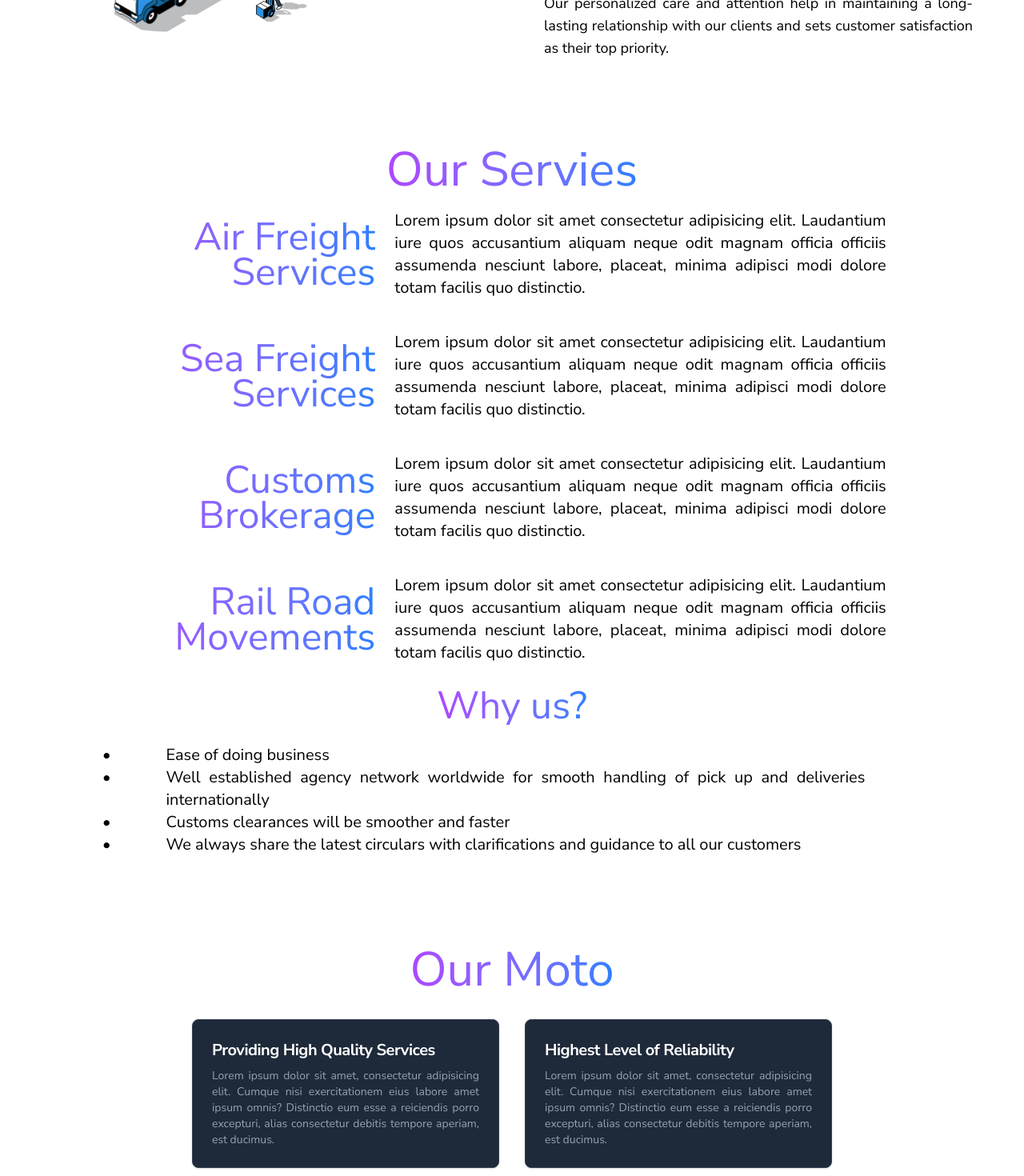
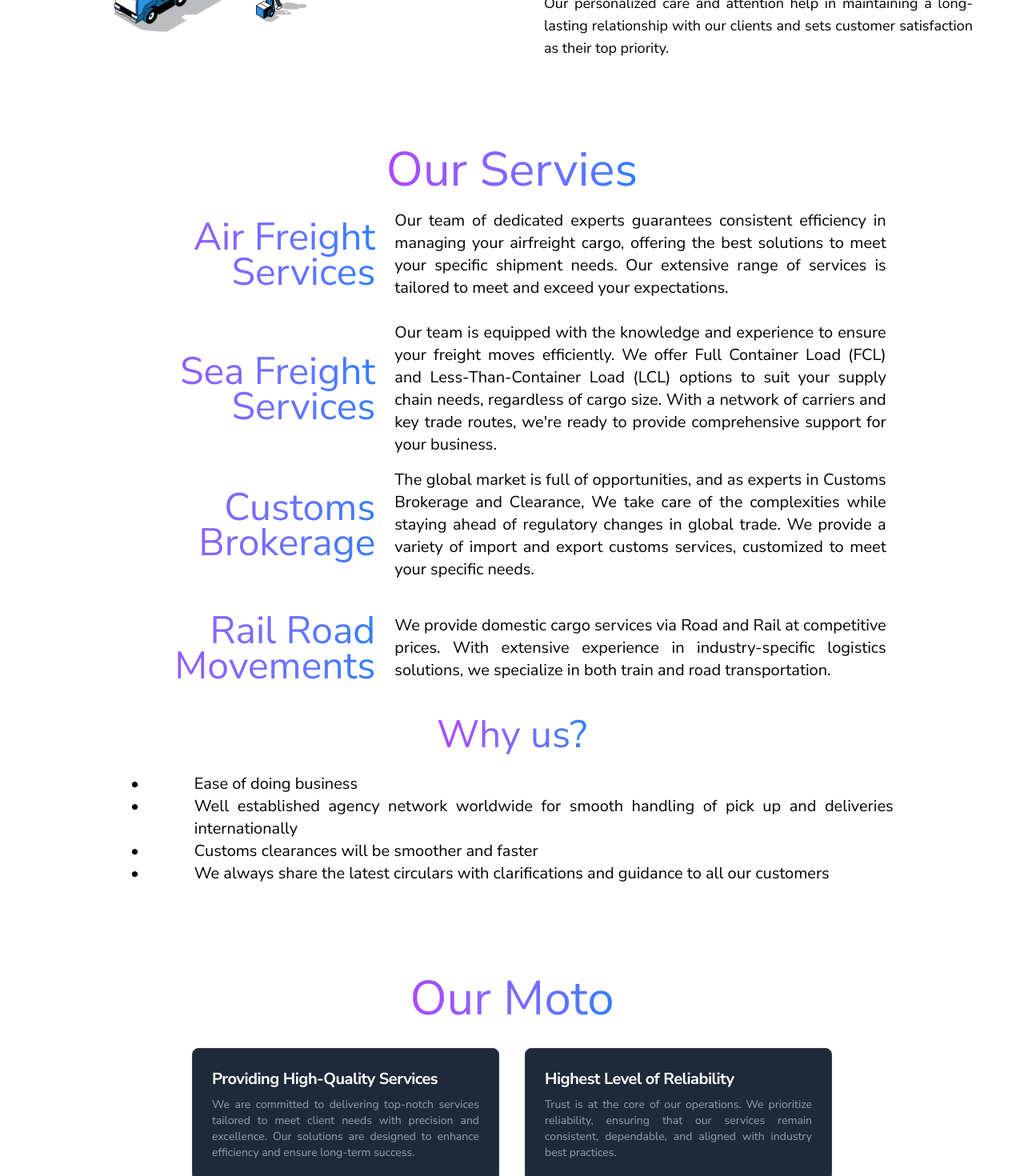
Before and after one commit to htarab-b/eximace-website, a React (Vite) app: page / in a window 1280 px wide. Shown: the part 1330-2800 px from the top of the page at 80% size. Built offline with nearby package versions, Linux system fonts and the light colour scheme; a web font is replaced by a local one.

Commit message:
modified content

```diff
--- a/src/index.css
+++ b/src/index.css
@@ -16,11 +16,12 @@ html, body {
   font-variation-settings:
     "wdth" 100,
     "YTLC" 500;
+
+  overflow-x: hidden;
 }
 
 * {
   scroll-behavior: smooth;
-  overflow-x: hidden;
 }
 
 .custom-list {
--- a/src/pages/About.jsx
+++ b/src/pages/About.jsx
@@ -9,7 +9,7 @@ function About() {
         initial = {{ opacity:0 }}
         whileInView = {{ opacity:1 }}
         transition = {{ duration:0.5, delay:0}}
-      className="text-4xl sm:text-5xl lg:text-6xl text-center"><span className="bg-gradient-to-r from-purple-500 to-blue-500 bg-clip-text text-transparent">About Us</span></motion.h1>
+      className="text-center"><span className="text-4xl sm:text-5xl lg:text-6xl bg-gradient-to-r from-purple-500 to-blue-500 bg-clip-text text-transparent">About Us</span></motion.h1>
       <div className='w-screen lg:flex lg:items-center justify-center lg:px-10 lg:mt-5'>
         <div className="hidden lg:flex w-1/2">
             <img src={About_Image} className="w-full h-96 object-cover object-center" />
@@ -24,7 +24,7 @@ function About() {
                 initial = {{ x:100, opacity:0 }}
                 whileInView = {{ x:0, opacity:1 }}
                 transition = {{ duration:0.8, delay:0}}
-            className="text-sm sm:text-lg px-6 py-3 sm:pl-16 lg:pl-10 text-justify">With a well- integrated network offices & service centers globally Eximace Logistics have been specializing in supplying the most satisfied ocean freight, Air freight, Customs Brokerage land transportation and all of other logistics services throughout the world with our fully qualified Team through efficient operations and global Presence</motion.p>
+            className="text-sm sm:text-lg px-6 py-3 sm:pl-16 lg:pl-10 text-justify">With a well- integrated network offices & service centers globally Eximace Logistics have been specializing in supplying the most satisfied ocean freight, Air freight, Customs Brokerage land transportation and all of other logistics services throughout the world with our fully qualified Team through efficient operations and global Presence</motion.p>
             <motion.p
                 initial = {{ x:100, opacity:0 }}
                 whileInView = {{ x:0, opacity:1 }}
--- a/src/pages/Moto.jsx
+++ b/src/pages/Moto.jsx
@@ -11,61 +11,59 @@ function Moto() {
                 transition = {{ duration:0.5, delay:0}}
               className="w-screen text-4xl sm:text-5xl lg:text-6xl text-center"><span className="bg-gradient-to-r from-purple-500 to-blue-500 bg-clip-text text-transparent">Our Moto</span></motion.h1>
         <div className="flex flex-wrap items-center justify-center text-sm sm:text-lg lg:text-xl text-justify">
-
           <motion.div
-            initial = {{ x:-100, opacity:0 }}
-            whileInView = {{ x:0, opacity:1 }}
-            transition = {{ duration:0.6, delay:0.2}}
+              initial={{ x:-100, opacity:0 }}
+              whileInView={{ x:0, opacity:1 }}
+              transition={{ duration:0.6, delay:0.2 }}
               className="block max-w-sm p-6 mx-4 my-2 border rounded-lg shadow-sm bg-gray-800 border-gray-700 hover:bg-gray-700">
-                <h5 className="mb-2 text-xl font-bold tracking-tight text-white overflow-y-hidden text-left">Providing High Quality Services</h5>
-                <p className="font-normal text-gray-400 text-sm">Lorem ipsum dolor sit amet, consectetur adipisicing elit. Cumque nisi exercitationem eius labore amet ipsum omnis? Distinctio eum esse a reiciendis porro excepturi, alias consectetur debitis tempore aperiam, est ducimus.</p>
+              <h5 className="mb-2 text-xl font-bold tracking-tight text-white overflow-y-hidden text-left">Providing High-Quality Services</h5>
+              <p className="font-normal text-gray-400 text-sm">We are committed to delivering top-notch services tailored to meet client needs with precision and excellence. Our solutions are designed to enhance efficiency and ensure long-term success.</p>
           </motion.div>
 
           <motion.div
-            initial = {{ x:100, opacity:0 }}
-            whileInView = {{ x:0, opacity:1 }}
-            transition = {{ duration:0.6, delay:0.2}}
+              initial={{ x:100, opacity:0 }}
+              whileInView={{ x:0, opacity:1 }}
+              transition={{ duration:0.6, delay:0.2 }}
               className="block max-w-sm p-6 mx-4 my-2 border rounded-lg shadow-sm bg-gray-800 border-gray-700 hover:bg-gray-700">
               <h5 className="mb-2 text-xl font-bold tracking-tight text-white overflow-y-hidden text-left">Highest Level of Reliability</h5>
-                <p className="font-normal text-gray-400 text-sm">Lorem ipsum dolor sit amet, consectetur adipisicing elit. Cumque nisi exercitationem eius labore amet ipsum omnis? Distinctio eum esse a reiciendis porro excepturi, alias consectetur debitis tempore aperiam, est ducimus.</p>
+              <p className="font-normal text-gray-400 text-sm">Trust is at the core of our operations. We prioritize reliability, ensuring that our services remain consistent, dependable, and aligned with industry best practices.</p>
           </motion.div>
 
           <motion.div
-            initial = {{ x:-100, opacity:0 }}
-            whileInView = {{ x:0, opacity:1 }}
-            transition = {{ duration:0.6, delay:0.2}}
+              initial={{ x:-100, opacity:0 }}
+              whileInView={{ x:0, opacity:1 }}
+              transition={{ duration:0.6, delay:0.2 }}
               className="block max-w-sm p-6 mx-4 my-2 border rounded-lg shadow-sm bg-gray-800 border-gray-700 hover:bg-gray-700">
-                <h5 className="mb-2 text-xl font-bold tracking-tight text-white overflow-y-hidden text-left">Living up to highest industry standards</h5>
-                <p className="font-normal text-gray-400 text-sm">Lorem ipsum dolor sit amet, consectetur adipisicing elit. Cumque nisi exercitationem eius labore amet ipsum omnis? Distinctio eum esse a reiciendis porro excepturi, alias consectetur debitis tempore aperiam, est ducimus.</p>
+              <h5 className="mb-2 text-xl font-bold tracking-tight text-white overflow-y-hidden text-left">Meeting the Highest Industry Standards</h5>
+              <p className="font-normal text-gray-400 text-sm">Our solutions adhere to the most rigorous industry benchmarks, ensuring compliance, efficiency, and superior performance in every project we undertake.</p>
           </motion.div>
 
           <motion.div
-            initial = {{ x:100, opacity:0 }}
-            whileInView = {{ x:0, opacity:1 }}
-            transition = {{ duration:0.6, delay:0.2}}
+              initial={{ x:100, opacity:0 }}
+              whileInView={{ x:0, opacity:1 }}
+              transition={{ duration:0.6, delay:0.2 }}
               className="block max-w-sm p-6 mx-4 my-2 border rounded-lg shadow-sm bg-gray-800 border-gray-700 hover:bg-gray-700">
-                <h5 className="mb-2 text-xl font-bold tracking-tight text-white overflow-y-hidden text-left">Care for the environment with latest industry standards</h5>
-                <p className="font-normal text-gray-400 text-sm">Lorem ipsum dolor sit amet, consectetur adipisicing elit. Cumque nisi exercitationem eius labore amet ipsum omnis? Distinctio eum esse a reiciendis porro excepturi, alias consectetur debitis tempore aperiam, est ducimus.</p>
+              <h5 className="mb-2 text-xl font-bold tracking-tight text-white overflow-y-hidden text-left">Environmental Responsibility</h5>
+              <p className="font-normal text-gray-400 text-sm">We integrate eco-friendly practices into our workflows, reducing our carbon footprint and promoting sustainable solutions for a greener future.</p>
           </motion.div>
 
           <motion.div
-            initial = {{ x:-100, opacity:0 }}
-            whileInView = {{ x:0, opacity:1 }}
-            transition = {{ duration:0.6, delay:0.2}}
+              initial={{ x:-100, opacity:0 }}
+              whileInView={{ x:0, opacity:1 }}
+              transition={{ duration:0.6, delay:0.2 }}
               className="block max-w-sm p-6 mx-4 my-2 border rounded-lg shadow-sm bg-gray-800 border-gray-700 hover:bg-gray-700">
-                <h5 className="mb-2 text-xl font-bold tracking-tight text-white overflow-y-hidden text-left">Prioritizing Safe Work Procedures</h5>
-                <p className="font-normal text-gray-400 text-sm">Lorem ipsum dolor sit amet, consectetur adipisicing elit. Cumque nisi exercitationem eius labore amet ipsum omnis? Distinctio eum esse a reiciendis porro excepturi, alias consectetur debitis tempore aperiam, est ducimus.</p>
+              <h5 className="mb-2 text-xl font-bold tracking-tight text-white overflow-y-hidden text-left">Prioritizing Workplace Safety</h5>
+              <p className="font-normal text-gray-400 text-sm">Ensuring a safe work environment is our priority. We implement stringent safety protocols and provide training to uphold the highest standards in workplace security.</p>
           </motion.div>
 
           <motion.div
-            initial = {{ x:100, opacity:0 }}
-            whileInView = {{ x:0, opacity:1 }}
-            transition = {{ duration:0.6, delay:0.2}}
+              initial={{ x:100, opacity:0 }}
+              whileInView={{ x:0, opacity:1 }}
+              transition={{ duration:0.6, delay:0.2 }}
               className="block max-w-sm p-6 mx-4 my-2 border rounded-lg shadow-sm bg-gray-800 border-gray-700 hover:bg-gray-700">
               <h5 className="mb-2 text-xl font-bold tracking-tight text-white overflow-y-hidden text-left">Effective Real-Time Communication</h5>
-                <p className="font-normal text-gray-400 text-sm">Lorem ipsum dolor sit amet, consectetur adipisicing elit. Cumque nisi exercitationem eius labore amet ipsum omnis? Distinctio eum esse a reiciendis porro excepturi, alias consectetur debitis tempore aperiam, est ducimus.</p>
+              <p className="font-normal text-gray-400 text-sm">Seamless communication is key to our operations. We utilize real-time collaboration tools to ensure swift decision-making and enhanced project coordination.</p>
           </motion.div>
-
         </div>
       </div>
     </div>
--- a/src/pages/Services.jsx
+++ b/src/pages/Services.jsx
@@ -20,7 +20,7 @@ function Services() {
           initial = {{ x:100, opacity:0 }}
           whileInView = {{ x:0, opacity:1 }}
           transition = {{ duration:0.6, delay:0.2}}
-        className="w-3/5 sm:w-3/5 flex items-center justify-center text-xs sm:text-lg lg:text-xl text-justify pr-6 sm:pr-0">Lorem ipsum dolor sit amet consectetur adipisicing elit. Laudantium iure quos accusantium aliquam neque odit magnam officia officiis assumenda nesciunt labore, placeat, minima adipisci modi dolore totam facilis quo distinctio.</motion.p>
+        className="w-3/5 sm:w-3/5 flex items-center justify-center text-xs sm:text-lg lg:text-xl text-justify pr-6 sm:pr-0">Our team of dedicated experts guarantees consistent efficiency in managing your airfreight cargo, offering the best solutions to meet your specific shipment needs. Our extensive range of services is tailored to meet and exceed your expectations.</motion.p>
       </div>
 
       <div className="flex pl-6 sm:px-32 gap-3 sm:gap-6 py-3 sm:py-2">
@@ -33,7 +33,7 @@ function Services() {
           initial = {{ x:100, opacity:0 }}
           whileInView = {{ x:0, opacity:1 }}
           transition = {{ duration:0.6, delay:0.2}}
-        className="w-3/5 sm:w-3/5 flex items-center justify-center text-xs sm:text-lg lg:text-xl text-justify pr-6 sm:pr-0">Lorem ipsum dolor sit amet consectetur adipisicing elit. Laudantium iure quos accusantium aliquam neque odit magnam officia officiis assumenda nesciunt labore, placeat, minima adipisci modi dolore totam facilis quo distinctio.</motion.p>
+        className="w-3/5 sm:w-3/5 flex items-center justify-center text-xs sm:text-lg lg:text-xl text-justify pr-6 sm:pr-0">Our team is equipped with the knowledge and experience to ensure your freight moves efficiently. We offer Full Container Load (FCL) and Less-Than-Container Load (LCL) options to suit your supply chain needs, regardless of cargo size. With a network of carriers and key trade routes, we're ready to provide comprehensive support for your business.</motion.p>
       </div>
 
       <div className="flex pl-6 sm:px-32 gap-3 sm:gap-6 py-3 sm:py-2">
@@ -46,7 +46,7 @@ function Services() {
           initial = {{ x:100, opacity:0 }}
           whileInView = {{ x:0, opacity:1 }}
           transition = {{ duration:0.6, delay:0.2}}
-        className="w-3/5 sm:w-3/5 flex items-center justify-center text-xs sm:text-lg lg:text-xl text-justify pr-6 sm:pr-0">Lorem ipsum dolor sit amet consectetur adipisicing elit. Laudantium iure quos accusantium aliquam neque odit magnam officia officiis assumenda nesciunt labore, placeat, minima adipisci modi dolore totam facilis quo distinctio.</motion.p>
+        className="w-3/5 sm:w-3/5 flex items-center justify-center text-xs sm:text-lg lg:text-xl text-justify pr-6 sm:pr-0">The global market is full of opportunities, and as experts in Customs Brokerage and Clearance, We take care of the complexities while staying ahead of regulatory changes in global trade. We provide a variety of import and export customs services, customized to meet your specific needs.</motion.p>
       </div>
 
       <div className="flex pl-6 sm:px-32 gap-3 sm:gap-6 py-3 sm:py-2">
@@ -59,10 +59,10 @@ function Services() {
           initial = {{ x:100, opacity:0 }}
           whileInView = {{ x:0, opacity:1 }}
           transition = {{ duration:0.6, delay:0.2}}
-        className="w-3/5 sm:w-3/5 flex items-center justify-center text-xs sm:text-lg lg:text-xl text-justify pr-6 sm:pr-0">Lorem ipsum dolor sit amet consectetur adipisicing elit. Laudantium iure quos accusantium aliquam neque odit magnam officia officiis assumenda nesciunt labore, placeat, minima adipisci modi dolore totam facilis quo distinctio.</motion.p>
+        className="w-3/5 sm:w-3/5 flex items-center justify-center text-xs sm:text-lg lg:text-xl text-justify pr-6 sm:pr-0">We provide domestic cargo services via Road and Rail at competitive prices. With extensive experience in industry-specific logistics solutions, we specialize in both train and road transportation.</motion.p>
       </div>
 
-      <div className="w-screen flex flex-wrap px-6 sm:px-32 gap-3 sm:gap-6 py-3 sm:py-2">
+      <div className="w-screen flex items-center justify-center flex-wrap px-6 sm:px-16 gap-3 sm:gap-6 py-3 sm:py-2">
         <motion.h3
           initial = {{ x:-100, opacity:0 }}
           whileInView = {{ x:0, opacity:1 }}
```
Also changed, not shown: src/pages/Contact.jsx (+36 -4 lines), 1 other file (tests, documents, lock files or other folders). Lines whose indentation alone changed are shown as unchanged.
